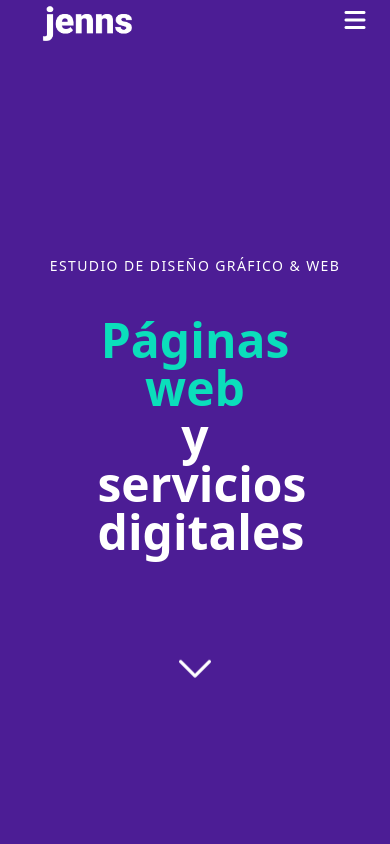
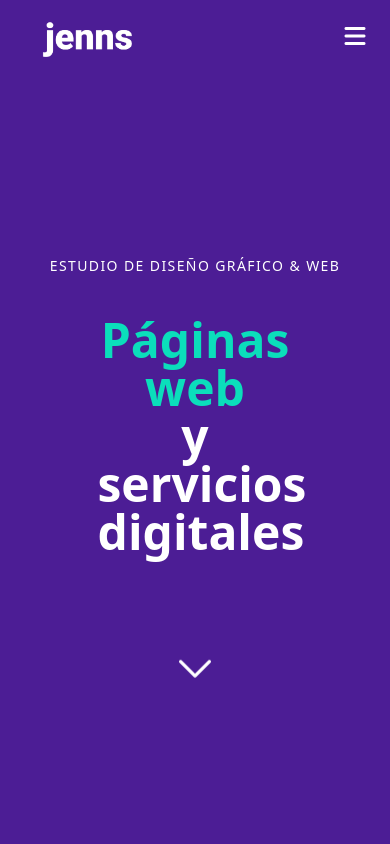
Before and after one commit to Jenns88/web, a plain HTML site: page index.html in a window 390 px wide. Shown: the top 844 px of the page. Drawn offline with nearby package versions, Linux system fonts and the light colour scheme.

Commit message:
Add files via upload

```diff
--- a/index.html
+++ b/index.html
@@ -54,7 +54,7 @@
 	</script>
 		<!-- Header (nav: logo + menú) -->
 		<header class="headroom fixed top-0 left-0 right-0 h-20 bg-purple-900 z-40">
-			<nav class="container mx-auto flex md:justify-around items-center justify-center sm:mt-4 md:mt-4 lg:mt-0">
+			<nav class="container mx-auto flex md:justify-around items-center justify-center mt-4 sm:mt-4 md:mt-4 lg:mt-0">
 				<a href="index.html"><img src="img/logoblanco2.png" class="w-32"></a>
 				<!-- Menú versión móvil hamburguesa -->
 				<!------- Botón abrir ------->
```
Also changed, not shown: proyecto1.html (+1 -1 lines), proyecto2.html (+1 -1 lines), proyecto3.html (+1 -1 lines), proyecto4.html (+1 -1 lines), proyecto5.html (+1 -1 lines), proyecto6.html (+1 -1 lines), proyecto7.html (+1 -1 lines), proyecto8.html (+1 -1 lines).
